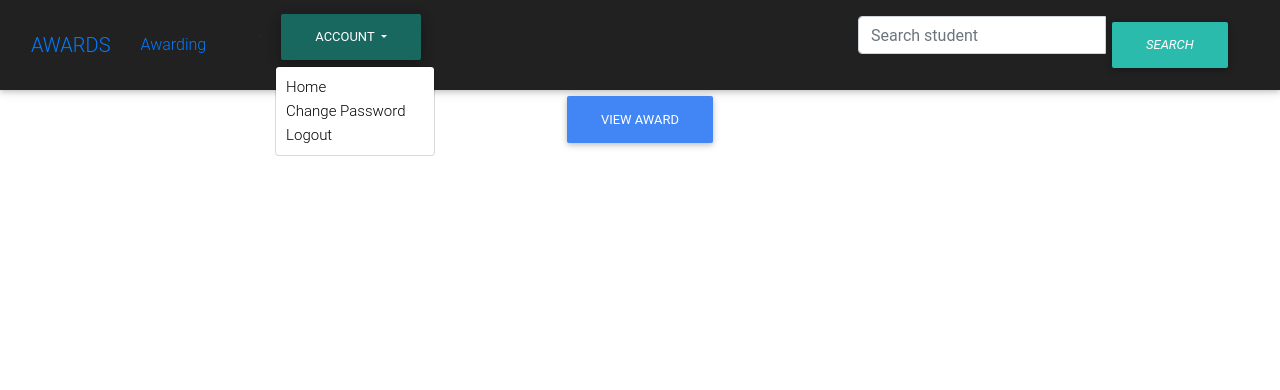
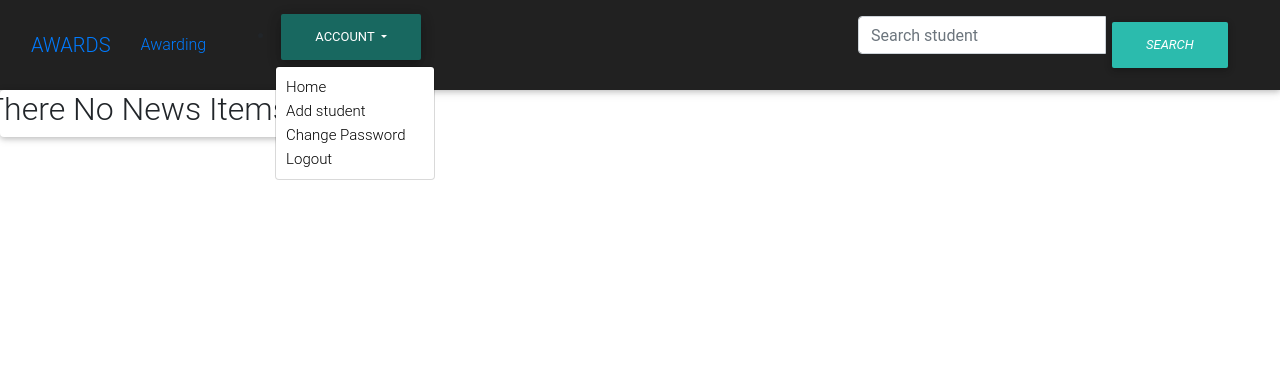
Before and after one commit to The-Kadweka/STUDENTS-award, a Django app: page / in a window 1280 px wide, after a click on "ACCOUNT". Shown: the top 390 px of the page. Run offline with Django 3.2, Linux system fonts and the light colour scheme; the visitor is signed in with stand-in values (Sample User, id 1); data that the repository does not hold is empty; some libraries are stand-ins or nearby versions.

Commit message:
add styles to thre card

```diff
--- a/awards/urls.py
+++ b/awards/urls.py
@@ -22,5 +22,5 @@ urlpatterns = [
     url(r'^',include('prizes.urls')),
     url(r'^accounts/', include('registration.backends.simple.urls')),
     url(r'^logout/$', views.logout, {"next_page": '/'}),
-
+    url(r'^tinymce/', include('tinymce.urls')),
 ]
--- a/prizes/models.py
+++ b/prizes/models.py
@@ -3,7 +3,7 @@ import datetime as dt
 
 class Awards(models.Model):
     award_name = models.CharField(max_length =30)
-    description = models.CharField(max_length =30)
+    description = models.CharField(max_length =200)
     pub_date = models.DateTimeField(auto_now_add=True)
     student_awarded=models.CharField(max_length=30)
 
@@ -29,7 +29,7 @@ class Awards(models.Model):
 class Student(models.Model):
     student_image = models.ImageField(upload_to = 'profile/')
     full_name=models.CharField(max_length=30)
-    schoo_name=models.CharField(max_length=30)
+    school_name=models.CharField(max_length=30)
     email=models.CharField(max_length=30)
     award= models.ForeignKey(Awards)
 
@@ -38,6 +38,6 @@ class Student(models.Model):
         students= cls.objects.all()
         return students
     @classmethod
-    def search_by_fname(cls,search_term):
-        students = cls.objects.filter(fname__icontains=search_term)
+    def search_by_full_name(cls,search_term):
+        students = cls.objects.filter(full_name__icontains=search_term)
         return students
--- a/prizes/templates/navbar.html
+++ b/prizes/templates/navbar.html
@@ -25,6 +25,9 @@
             <ul class="dropdown-menu" role="menu">
               <li>
                 <a href="{%url 'welcome'%}">Home</a>
+              </li>
+              <li>
+                <a href="{%url 'new-student'%}">Add student</a>
               </li>
               <li>
                 <a href="/accounts/password/change">Change Password</a>
--- a/prizes/templates/search.html
+++ b/prizes/templates/search.html
@@ -16,7 +16,7 @@
     {% if students %}
     {% for students in students %}
     <div class="col-sm-6 col-md-3">
-      <h1>{{students.fname}}</h1>
+      <h1>{{students.full_name}}</h1>
     </div>
     {% endfor %}
     {% endif %}
--- a/prizes/templates/students.html
+++ b/prizes/templates/students.html
@@ -1,63 +1,77 @@
 {%extends 'base.html'%}
+{% load static %}
+<!DOCTYPE html>
+<html>
+
+<head>
+  <meta charset="utf-8">
+
+  {% if title %}
+  <title>Moringa Tribune - {{title}}</title>
+  {% else %}
+  <title> Moringa Tribune </title>
+  {% endif %}
+
+  {% block styles %}
+  <!-- Font Awesome -->
+  <link rel="stylesheet" href="https://use.fontawesome.com/releases/v5.8.2/css/all.css">
+  <!-- Bootstrap core CSS -->
+  <link href="https://cdnjs.cloudflare.com/ajax/libs/twitter-bootstrap/4.3.1/css/bootstrap.min.css" rel="stylesheet">
+  <!-- Material Design Bootstrap -->
+  <link href="https://cdnjs.cloudflare.com/ajax/libs/mdbootstrap/4.8.9/css/mdb.min.css" rel="stylesheet">
+  <link rel="stylesheet" href="{% static 'css/styles.css' %}">
+  {% endblock %}
+</head>
+
+<body>
   {% block content %}
+  <!-- Rotating card -->
+  <div class="card-wrapper" style='width:25%'>
+    <div id="card-1" class="card card-rotating text-center">
 
-<div class="container text-center">
+      <!-- Front Side -->
+      <div class="face front">
         {% for students in students %}
-  <!-- <s class="team-section text-center my-5"> -->
-
-  <!-- Section heading -->
-  <h2 class="h1-responsive font-weight-bold my-5">Our Students</h2>
-  <!-- Section description -->
-  <p class="grey-text w-responsive mx-auto mb-5">Lorem ipsum dolor sit amet, consectetur adipisicing elit.
-    Fugit, error
-    amet numquam iure provident voluptate esse quasi,
-    veritatis totam voluptas nostrum quisquam eum porro a pariatur veniam.</p>
-
-  <!-- Grid row -->
-  <div class="row">
-    <!-- Grid column -->
-    <div class="col-md-3">
-      <div class="avatar mx-auto">
-        <img src="{{ students.student_image.url }}" class="rounded-circle" alt="Sample avatar" style='width: 200px;,height: 150px;'>
-      </div>
-      <h5 class="font-weight-bold mt-4 mb-3">{{ students.full_name }}</h5>
-      <div class="text-uppercase blue-text">
-        <strong>{{ students.schoo_name }}</strong> <br>
-        {% endfor %}
-
-        <!-- Button trigger modal-->
-        <button type="button" class="btn btn-primary" data-toggle="modal" data-target="#modalPush">View award</button>
-
-        <!--Modal: modalPush-->
-        <div class="modal fade" id="modalPush" tabindex="-1" role="dialog" aria-labelledby="exampleModalLabel" aria-hidden="true">
-          <div class="modal-dialog modal-notify modal-info" role="document">
-            <!--Content-->
-            <div class="modal-content text-center">
-              {% for awards in awards %}
-
-              <!--Header-->
-              <div class="modal-header d-flex justify-content-center">
-                <p class="heading">{{ awards.award_name}}</p>
+        <!-- Avatar -->
+        <div class="avatar mx-auto white"><img src="{{ students.student_image.url }}" class="rounded-circle" alt="Sample avatar image." style='width: 150px; height: 150px;'>
         </div>
 
-              <!--Body-->
-              <div class="modal-body">
+        <!-- Content -->
+        <div class="card-body">
+          <h4 class="font-weight-bold mb-3">{{ students.full_name }}</h4>
+          <p class="font-weight-bold blue-text">{{ students.schoo_name }}</p>
+          <!-- Triggering button -->
+          <a class="rotate-btn" data-card="card-1"><i class="fas fa-redo-alt"></i> Click here to rotate</a>
+        </div>
+      </div>
+      <!-- Front Side -->
 
-                <i class="fas fa-trophy fa-4x animated rotateIn mb-4"></i>
+      <!-- Back Side -->
+      <div class="face back">
+        <div class="card-body">
 
-                <p>{{awards.description}}</p>
+          <!-- Content -->
+          <h4 class="font-weight-bold mb-0">About me</h4>
+          <hr>
+          <p>
+            Lorem ipsum dolor sit amet, consectetur adipisicing elit. Fugiat tenetur odio suscipit non commodi vel
+            eius veniam maxime?
+            <hr>
+            <!-- Social Icons -->
+            <ul class="list-inline py-2">
+              <li class="list-inline-item"><a class="p-2 fa-lg fb-ic"><i class="fab fa-facebook-f"></i></a></li>
+              <li class="list-inline-item"><a class="p-2 fa-lg tw-ic"><i class="fab fa-twitter"></i></a></li>
+              <li class="list-inline-item"><a class="p-2 fa-lg gplus-ic"><i class="fab fa-google-plus-g"></i></a></li>
+              <li class="list-inline-item"><a class="p-2 fa-lg li-ic"><i class="fab fa-linkedin-in"></i></a></li>
+            </ul>
+            <!-- Triggering button -->
+            <a class="rotate-btn" data-card="card-1"><i class="fas fa-undo"></i> Click here to rotate back</a>
 
         </div>
+      </div>
+      <!-- Back Side -->
 
-              <!--Footer-->
-              <div class="modal-footer flex-center">
-                <a href="https://mdbootstrap.com/products/jquery-ui-kit/" class="btn btn-info">{{awards.pub_date}}</a>
     </div>
-            </div>
-            <!--/.Content-->
-          </div>
-        </div>
-        <!--Modal: modalPush-->
     {% empty %}
     <div class="row">
       <h2 class="text-center">There No News Items</h2>
@@ -67,3 +81,6 @@
   </div>
 
   {% endblock %}
+</body>
+
+</html>
--- a/prizes/urls.py
+++ b/prizes/urls.py
@@ -8,6 +8,7 @@ urlpatterns=[
     url('^prizes/',views.prizes,name = 'prizes'),
     url(r'^search/', views.search_results, name='search_results'),
     url('^today/$',views.awards_of_day,name='awardsToday'),
+    url(r'^new/student$', views.new_student, name='new-student'),
     url(r'^archives/(\d{4}-\d{2}-\d{2})/$',views.past_days_news,name = 'pastAwards')
 ]
 if settings.DEBUG:
--- a/prizes/views.py
+++ b/prizes/views.py
@@ -1,6 +1,7 @@
 from django.shortcuts import render,redirect
 from django.http import HttpResponse, Http404
 from django.contrib.auth.decorators import login_required
+from .forms import StudentForm
 import datetime as dt
 from .models import Awards,Student
 
@@ -63,7 +64,7 @@ def search_results(request):
 
     if 'student' in request.GET and request.GET["student"]:
         search_term = request.GET.get("student")
-        searched_students = Student.search_by_fname(search_term)
+        searched_students = Student.search_by_full_name(search_term)
         message = f"{search_term}"
 
         return render(request, 'search.html',{"message":message,"students": searched_students})
@@ -74,3 +75,17 @@ def search_results(request):
 
 def prizes(request):
     return render(request,'prize.html')
+@login_required(login_url='/accounts/login/')
+def new_student(request):
+    current_user = request.user
+    if request.method == 'POST':
+        form = StudentForm(request.POST, request.FILES)
+        if form.is_valid():
+            student = form.save(commit=False)
+            student.editor = current_user
+            student.save()
+        return redirect('welcome')
+
+    else:
+        form = StudentForm()
+    return render(request, 'new_student.html', {"form": form})
```
Also changed, not shown: prizes/forms.py (+4 -4 lines), prizes/templates/new_student.html (added, +33 -0 lines), prizes/templates/prizez.html (added, +28 -0 lines), media/profile/IMG_20191107_135150_5_hlBYMGs.jpg (added), media/profile/IMG_20191107_135150_5_zgAKtiG.jpg (added), media/profile/IMG_20191107_140521_3.jpg (added), prizes/migrations/0007_auto_20191119_0557.py (added), 4 other files. Lines whose indentation alone changed are shown as unchanged.
